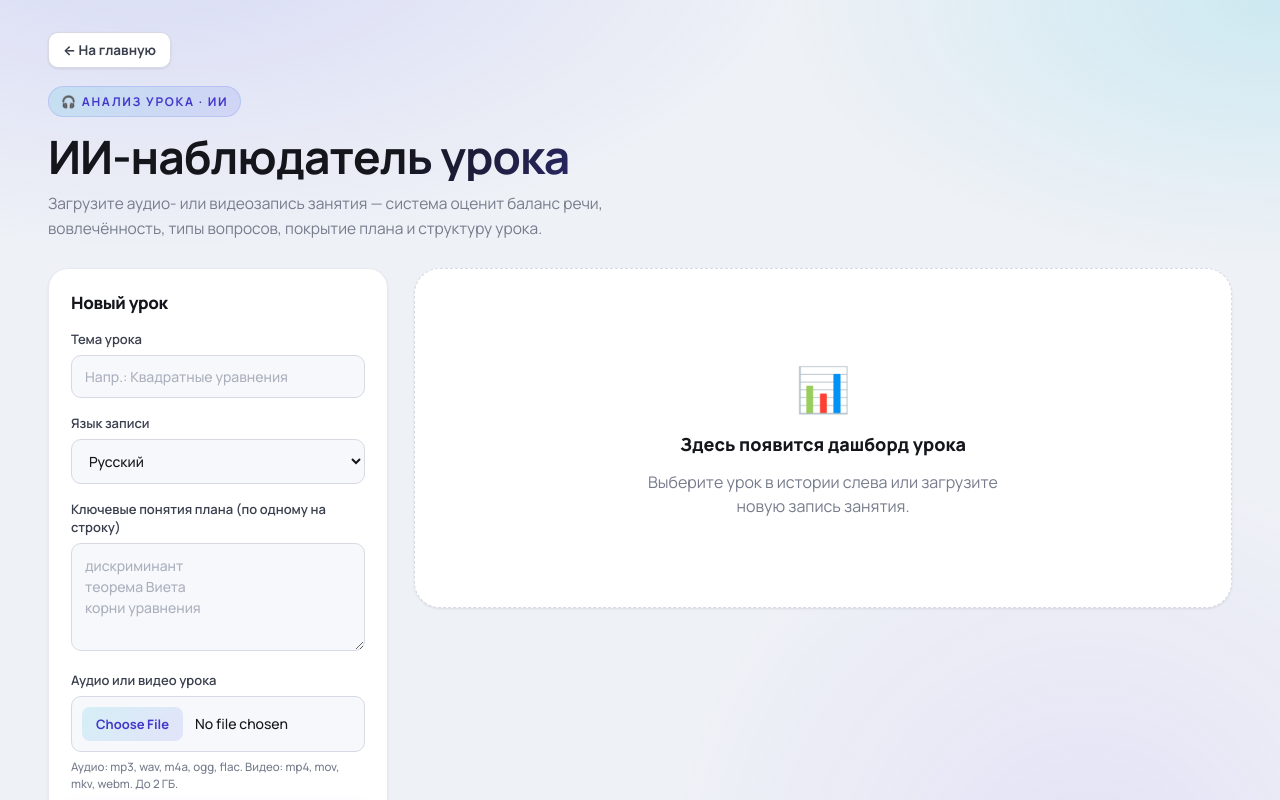
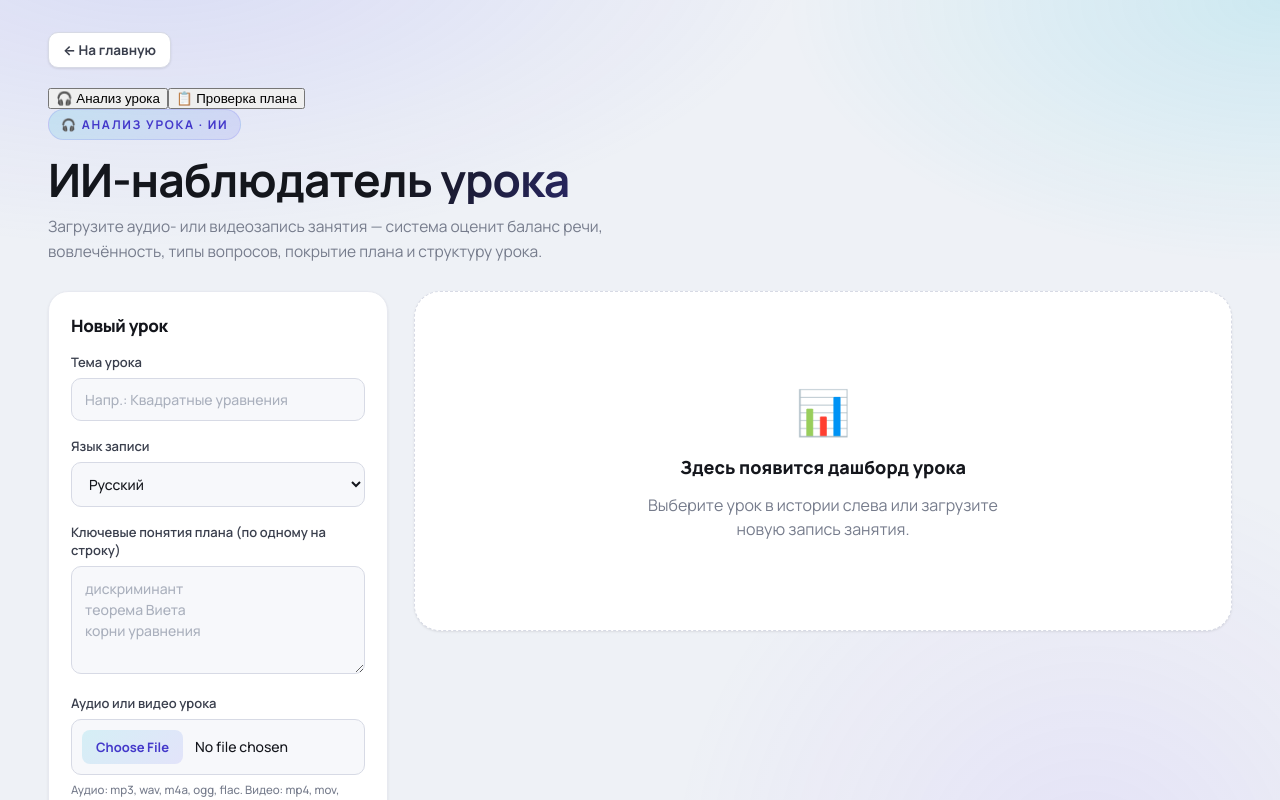
Before and after one commit to moons87/APC-AI, a React (Vite) app in the folder frontend/: page / in a window 1280 px wide. Both pictures are taken after a click on the button "Запустить". Shown: the top 800 px of the page. Built offline with nearby package versions, Linux system fonts and the light colour scheme; no server answers; a web font is replaced by a local one.

Commit message:
feat(front): навигация между разделами «урок» и «план»

```diff
--- a/frontend/src/App.jsx
+++ b/frontend/src/App.jsx
@@ -2,6 +2,7 @@ import { useCallback, useEffect, useRef, useState } from "react";
 import UploadForm from "./components/UploadForm.jsx";
 import Dashboard from "./components/Dashboard.jsx";
 import Landing from "./components/Landing.jsx";
+import PlanCheckPage from "./components/PlanCheckPage.jsx";
 import { getLesson, listLessons } from "./api.js";
 
 const STATUS_LABELS = {
@@ -64,7 +65,13 @@ export default function App() {
   };
 
   if (view === "landing") {
-    return <Landing onEnter={() => setView("app")} />;
+    return (
+      <Landing
+        onEnter={(target) =>
+          setView(typeof target === "string" ? target : "lesson")
+        }
+      />
+    );
   }
 
   return (
@@ -72,6 +79,46 @@ export default function App() {
       <button className="app__home" onClick={() => setView("landing")}>
         ← На главную
       </button>
+
+      <nav className="section-tabs">
+        <button
+          className={"section-tab" + (view === "lesson" ? " section-tab--active" : "")}
+          onClick={() => setView("lesson")}
+        >
+          🎧 Анализ урока
+        </button>
+        <button
+          className={"section-tab" + (view === "plans" ? " section-tab--active" : "")}
+          onClick={() => setView("plans")}
+        >
+          📋 Проверка плана
+        </button>
+      </nav>
+
+      {view === "plans" ? (
+        <PlanCheckPage />
+      ) : (
+        <LessonSection
+          lessons={lessons}
+          selectedId={selectedId}
+          setSelectedId={setSelectedId}
+          selectedLesson={selectedLesson}
+          handleUploaded={handleUploaded}
+        />
+      )}
+    </div>
+  );
+}
+
+function LessonSection({
+  lessons,
+  selectedId,
+  setSelectedId,
+  selectedLesson,
+  handleUploaded,
+}) {
+  return (
+    <>
       <header className="masthead">
         <span className="masthead__eyebrow">🎧 Анализ урока · ИИ</span>
         <h1 className="masthead__title">ИИ-наблюдатель урока</h1>
@@ -125,7 +172,7 @@ export default function App() {
           )}
         </main>
       </div>
-    </div>
+    </>
   );
 }
 
--- a/frontend/src/components/Landing.jsx
+++ b/frontend/src/components/Landing.jsx
@@ -76,8 +76,14 @@ export default function Landing({ onEnter }) {
             проведённого занятия по записи.
           </p>
           <div className="lp-cta lp-pop" style={{ "--d": "0.28s" }}>
-            <button className="lp-btn lp-btn--lg" onClick={onEnter}>
+            <button className="lp-btn lp-btn--lg" onClick={() => onEnter("lesson")}>
               Запустить <span className="lp-btn__arrow">→</span>
+            </button>
+            <button
+              className="lp-btn lp-btn--ghost lp-btn--lg"
+              onClick={() => onEnter("plans")}
+            >
+              📋 Проверка плана
             </button>
             <button className="lp-btn lp-btn--ghost lp-btn--lg" onClick={scrollTo("how")}>
               Как это работает
```
